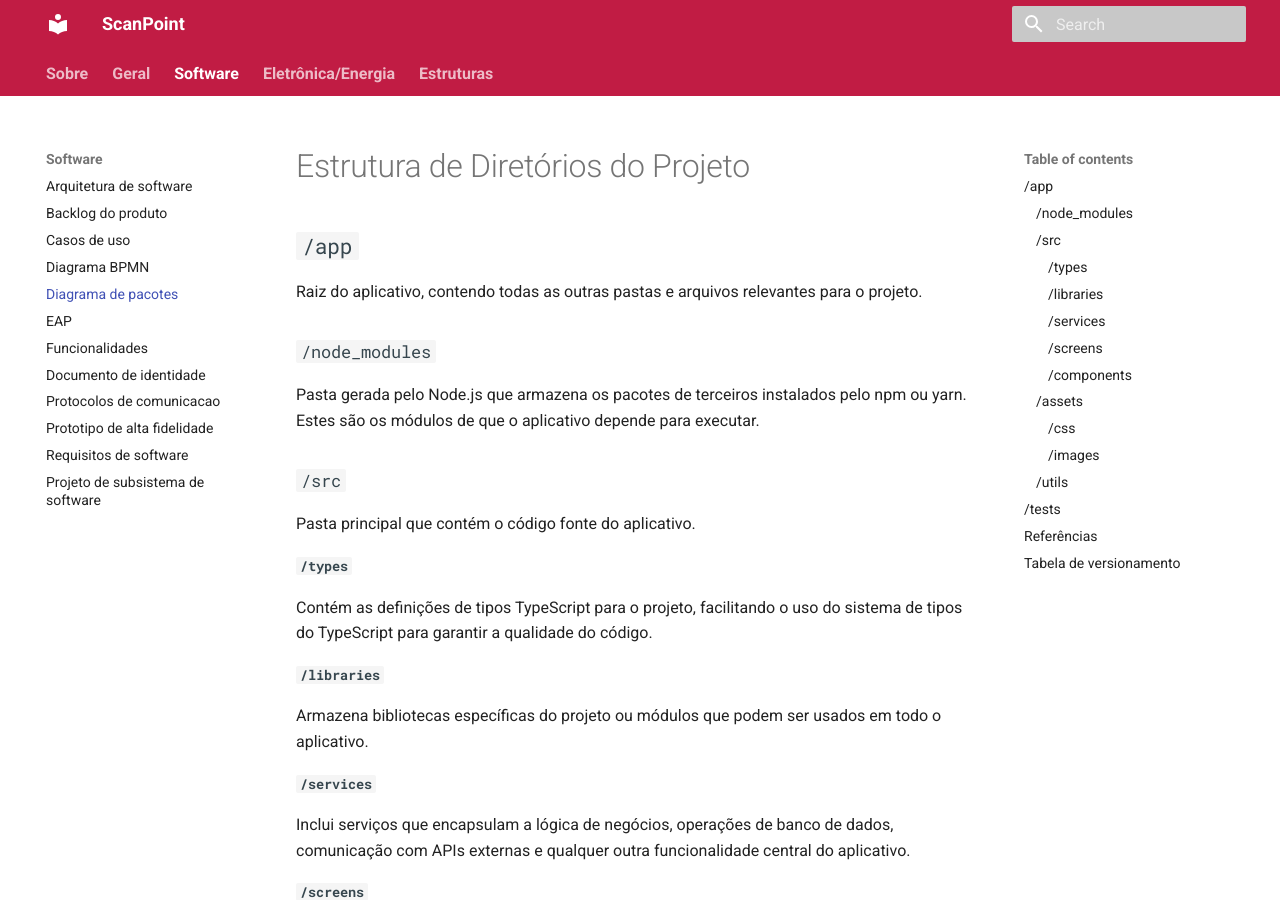
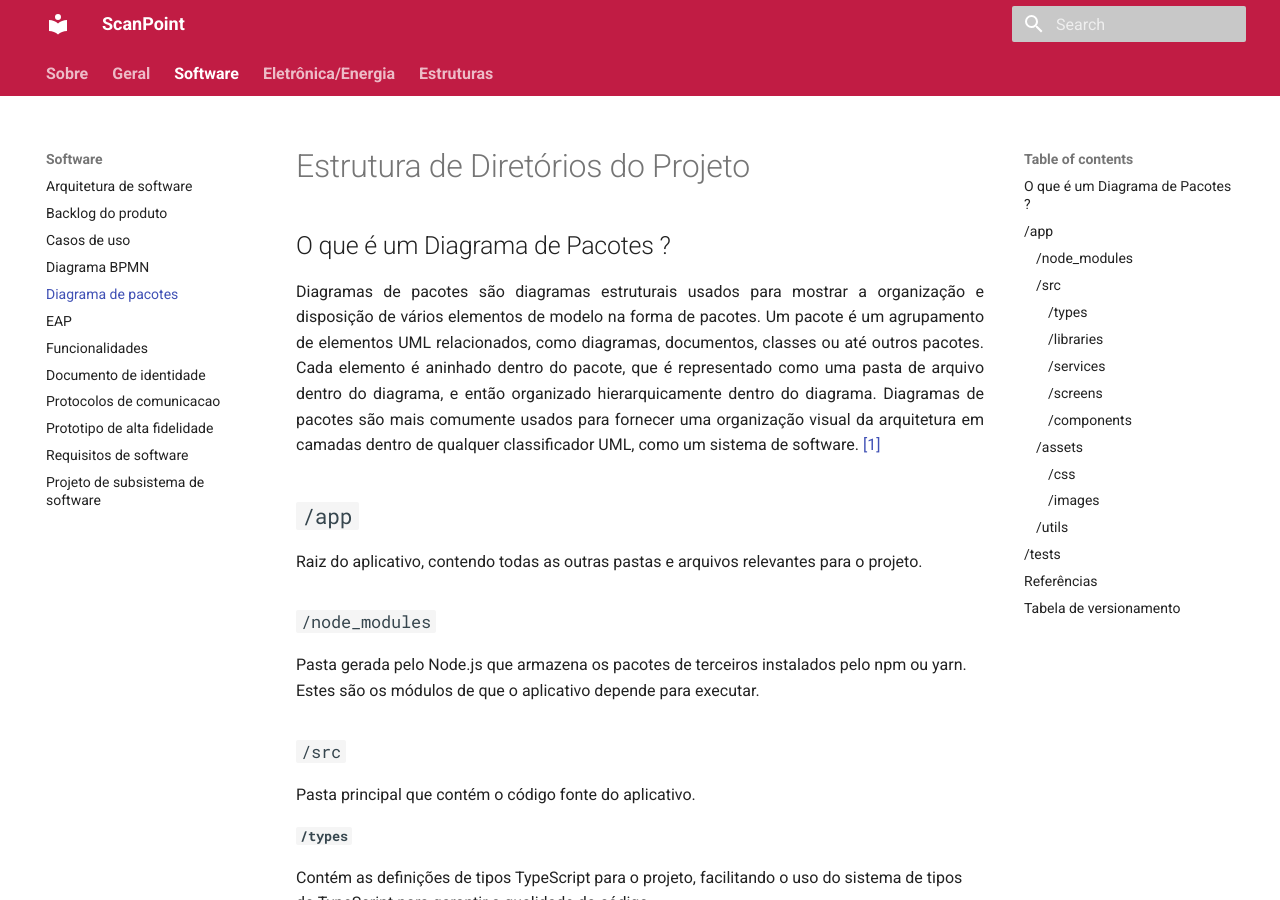
Before and after one commit to Calcioft/ScanPoint, an MkDocs documentation site: the page built from docs/software/diagrama-de-pacotes.md, in a window 1280 px wide and 900 px high. Built offline with MkDocs 1.6.1 and Material for MkDocs 9.7.7, drawn with Linux system fonts in a browser that asks for light colours; some of the changed text lies outside the part shown.

Commit message:
Ajuste de diagrama-pacotes

```diff
--- a/docs/software/diagrama-de-pacotes.md
+++ b/docs/software/diagrama-de-pacotes.md
@@ -1,4 +1,10 @@
 # Estrutura de Diretórios do Projeto
+
+## O que é um Diagrama de Pacotes ?
+<p style="text-align:justify;">
+Diagramas de pacotes são diagramas estruturais usados para mostrar a organização e disposição de vários elementos de modelo na forma de pacotes. Um pacote é um agrupamento de elementos UML relacionados, como diagramas, documentos, classes ou até outros pacotes. Cada elemento é aninhado dentro do pacote, que é representado como uma pasta de arquivo dentro do diagrama, e então organizado hierarquicamente dentro do diagrama. Diagramas de pacotes são mais comumente usados para fornecer uma organização visual da arquitetura em camadas dentro de qualquer classificador UML, como um sistema de software.
+<a href="/software/diagrama-de-pacotes#ref-1">[1]</a>
+</p>
 
 ## `/app`
 Raiz do aplicativo, contendo todas as outras pastas e arquivos relevantes para o projeto.
@@ -41,13 +47,15 @@ Pasta destinada aos testes do aplicativo, onde são colocados os arquivos de tes
 
 
 <iframe frameborder="0" style="width:100%;height:400px;" src="https://viewer.diagrams.net/?tags=%7B%7D&highlight=0000ff&layers=1&nav=1&title=Diagrama%20de%20Pacotes.drawio#Uhttps%3A%2F%2Fdrive.google.com%2Fuc%3Fid%3D1OZjpVScP9D7Csr7_BQcHX6EjR7xMO650%26export%3Ddownload"></iframe>
-
+<font size="2"><p style="text-align: center">Figura 1: [Diagrama de Pacotes](https://viewer.diagrams.net/?tags=%7B%7D&highlight=0000ff&layers=1&nav=1&title=Diagrama%20de%20Pacotes.drawio#Uhttps%3A%2F%2Fdrive.google.com%2Fuc%3Fid%3D1OZjpVScP9D7Csr7_BQcHX6EjR7xMO650%26export%3Ddownload).</p></font>
 
 ## Referências
-- [All about UML package diagrams. Acesso em 24 de abril de 2024.](https://www.lucidchart.com/pages/uml-package-diagram)
+<div id="ref-1"/>
+- [1][All about UML package diagrams. Acesso em 24 de abril de 2024.](https://www.lucidchart.com/pages/uml-package-diagram)
 
 ## Tabela de versionamento
 
 | Versão| Data | Descrição | Responsável|
 |-------|------|-----------|------------|
 | 1.0 | 24/04/2024 | Criação do documento | Vinicius Vieira |
+| 1.1 | 03/05/2024 | Organização de fontes e referências  | Vinicius Vieira e Ciro Araújo|
```
